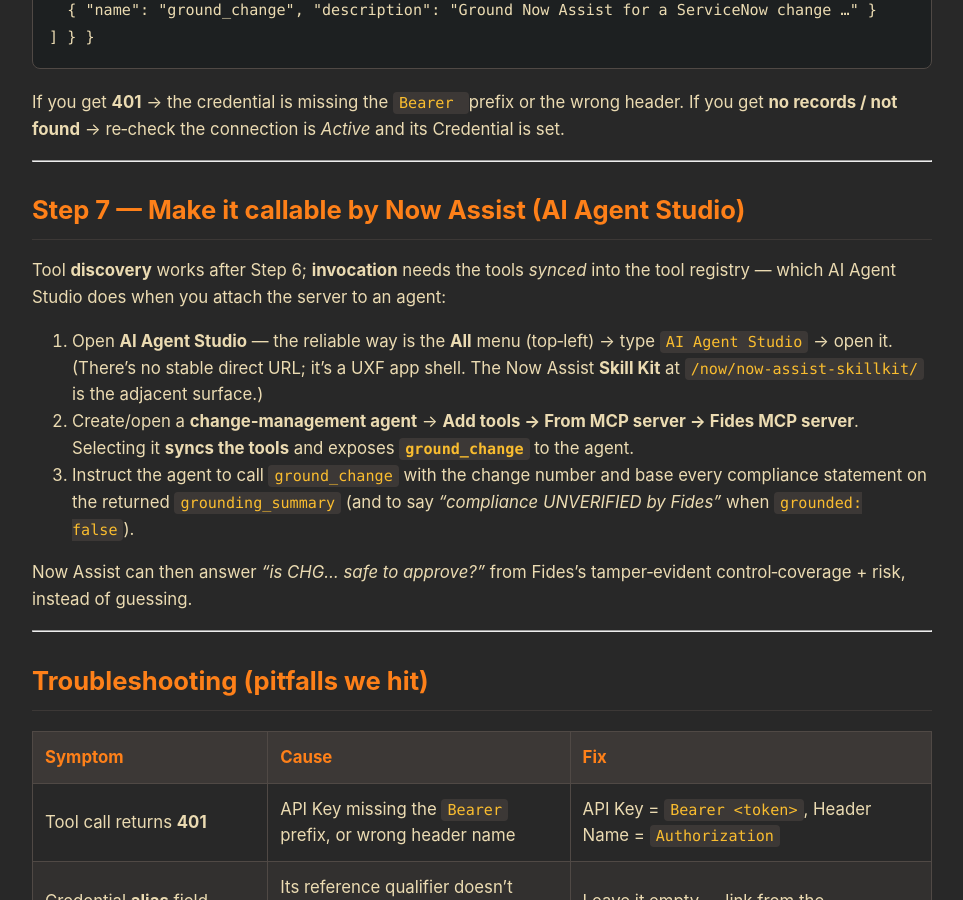
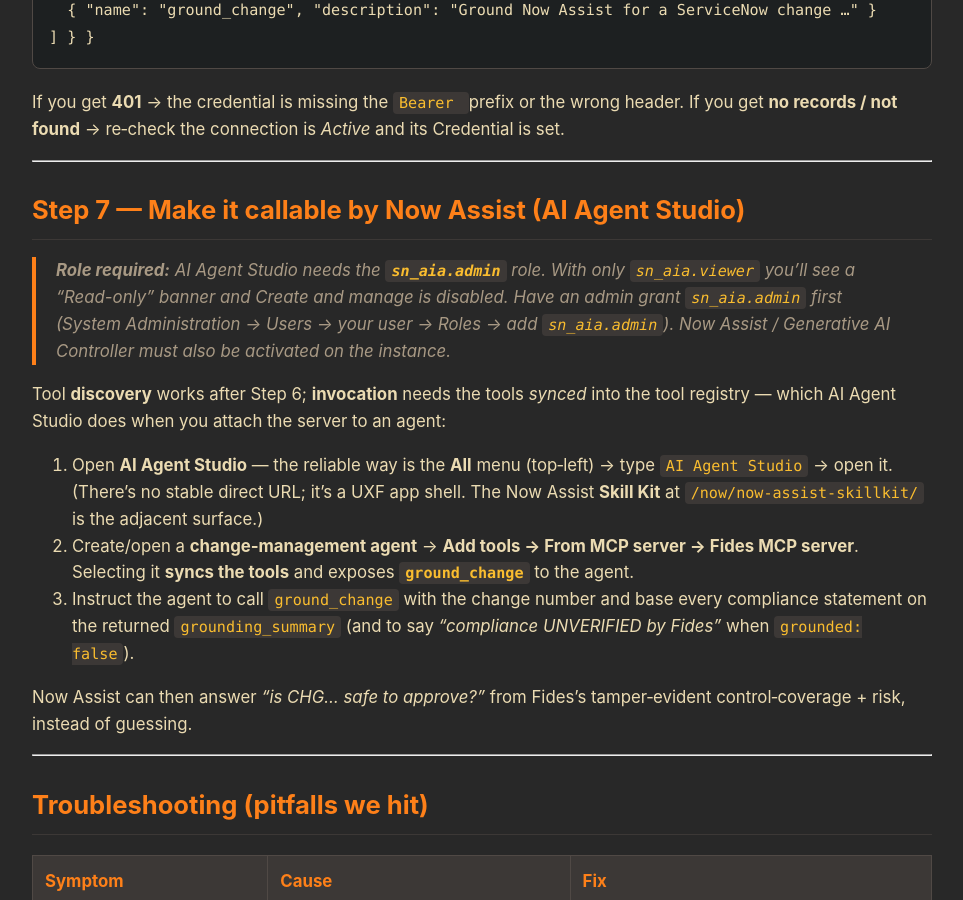
Before and after one commit to olafkfreund/fides, a Jekyll site: the page built from docs/servicenow-mcp-onboarding.md, in a window 1280 px wide and 900 px high, scrolled down 6243 px. Shown: the whole window, without its empty margins (158-1121 px from the left). Built offline with Jekyll 4.4.1, drawn with Linux system fonts in a browser that asks for light colours; our own code applies the rules of GitHub Pages for plain Markdown files.

Commit message:
docs(servicenow): note sn_aia.admin role required for the AI Agent Studio step
Co-Authored-By: Claude Opus 4.8 (1M context) <noreply@anthropic.com>
Claude-Session: https://claude.ai/code/session_018mxgZYRvHAkhDecq3WFkaU

```diff
--- a/docs/servicenow-mcp-onboarding.md
+++ b/docs/servicenow-mcp-onboarding.md
@@ -161,6 +161,12 @@ Credential is set.
 
 ## Step 7 — Make it callable by Now Assist (AI Agent Studio)
 
+> **Role required:** AI Agent Studio needs the **`sn_aia.admin`** role. With only
+> `sn_aia.viewer` you'll see a *"Read-only"* banner and *Create and manage* is disabled.
+> Have an admin grant `sn_aia.admin` first (System Administration → Users → *your user* →
+> Roles → add `sn_aia.admin`). Now Assist / Generative AI Controller must also be
+> activated on the instance.
+
 Tool **discovery** works after Step 6; **invocation** needs the tools *synced* into the
 tool registry — which AI Agent Studio does when you attach the server to an agent:
 
```
